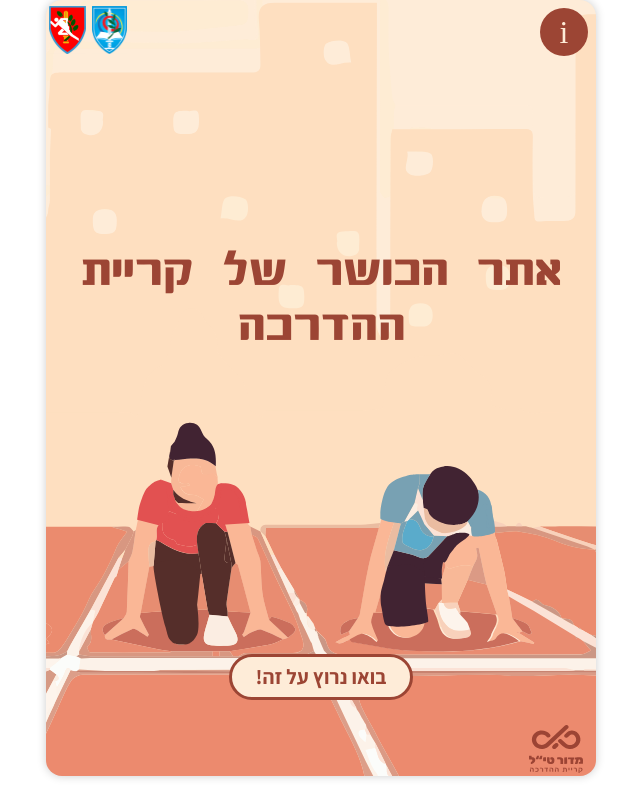
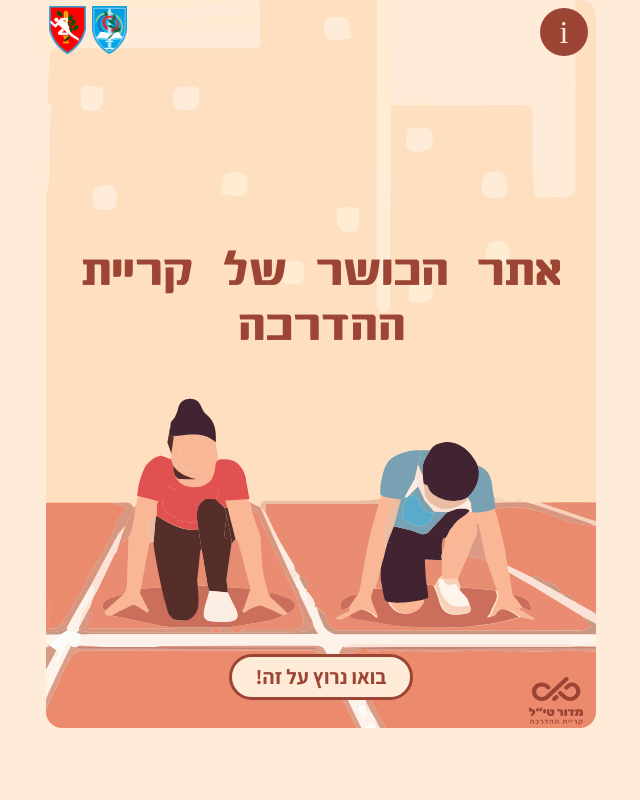
Before and after one commit to madortill/sport-website, a React (Vite) app: page /main-text in a window 1280 px wide. Shown: the whole page, without its empty margins (319-959 px from the left). Built offline with nearby package versions, Linux system fonts and the light colour scheme.

Commit message:
fix hight

```diff
--- a/src/style/App.css
+++ b/src/style/App.css
@@ -20,6 +20,7 @@ body {
   justify-content: center;
   align-items: flex-start;
   height: 100vh;
+  background-color: #FEECD8;
 }
 
 .app {
@@ -29,12 +30,11 @@ body {
   direction: rtl;
   width: 100%;
   max-width: 550px;
-  height:97vh;
+  height:91vh;
   background-color: #FEECD8;
   font-family: 'askim';
   overflow: hidden;
   position: relative;
-  box-shadow: 0 0 10px rgba(0, 0, 0, 0.2);
   border-radius: 16px;
 }
 
```
